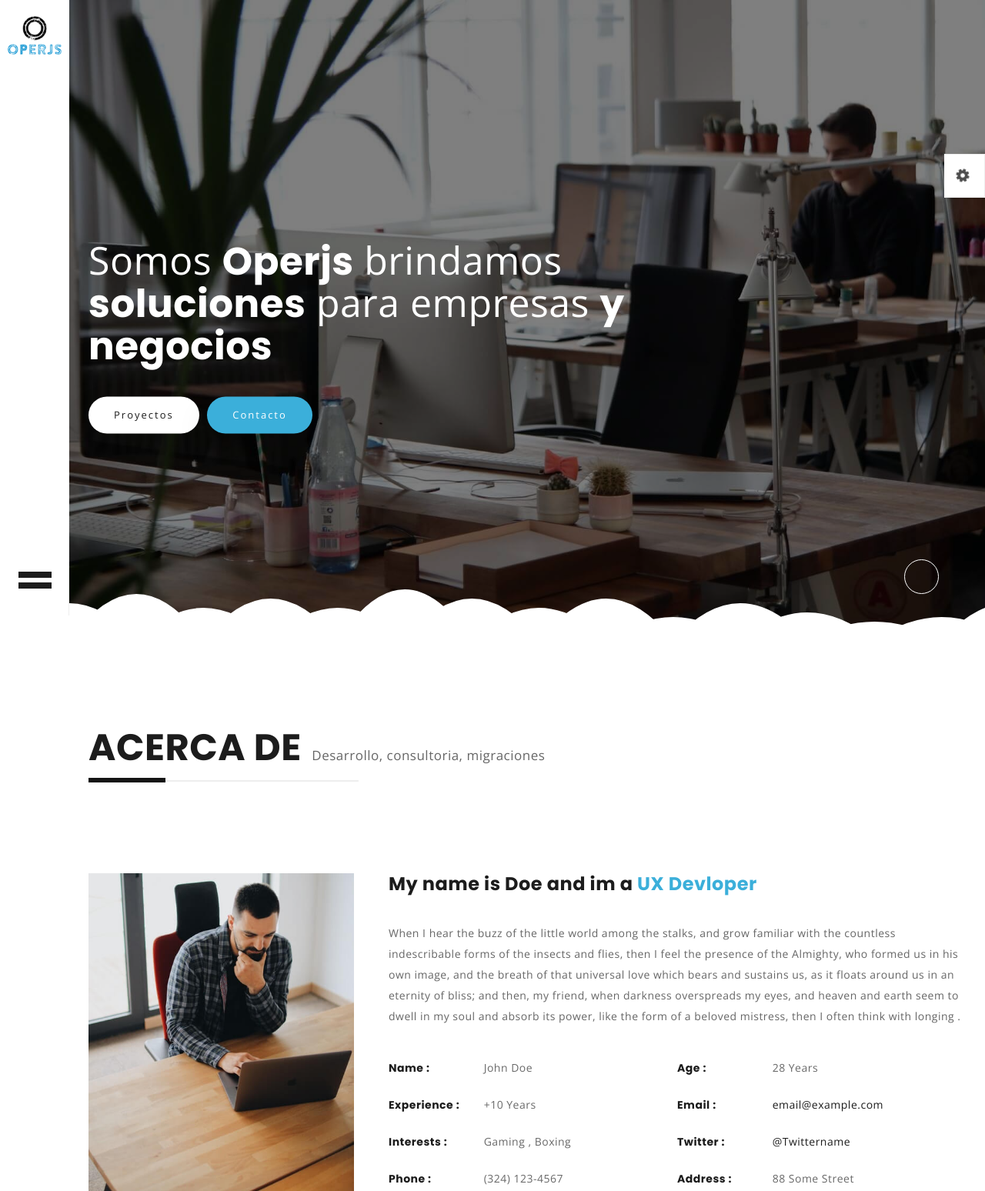
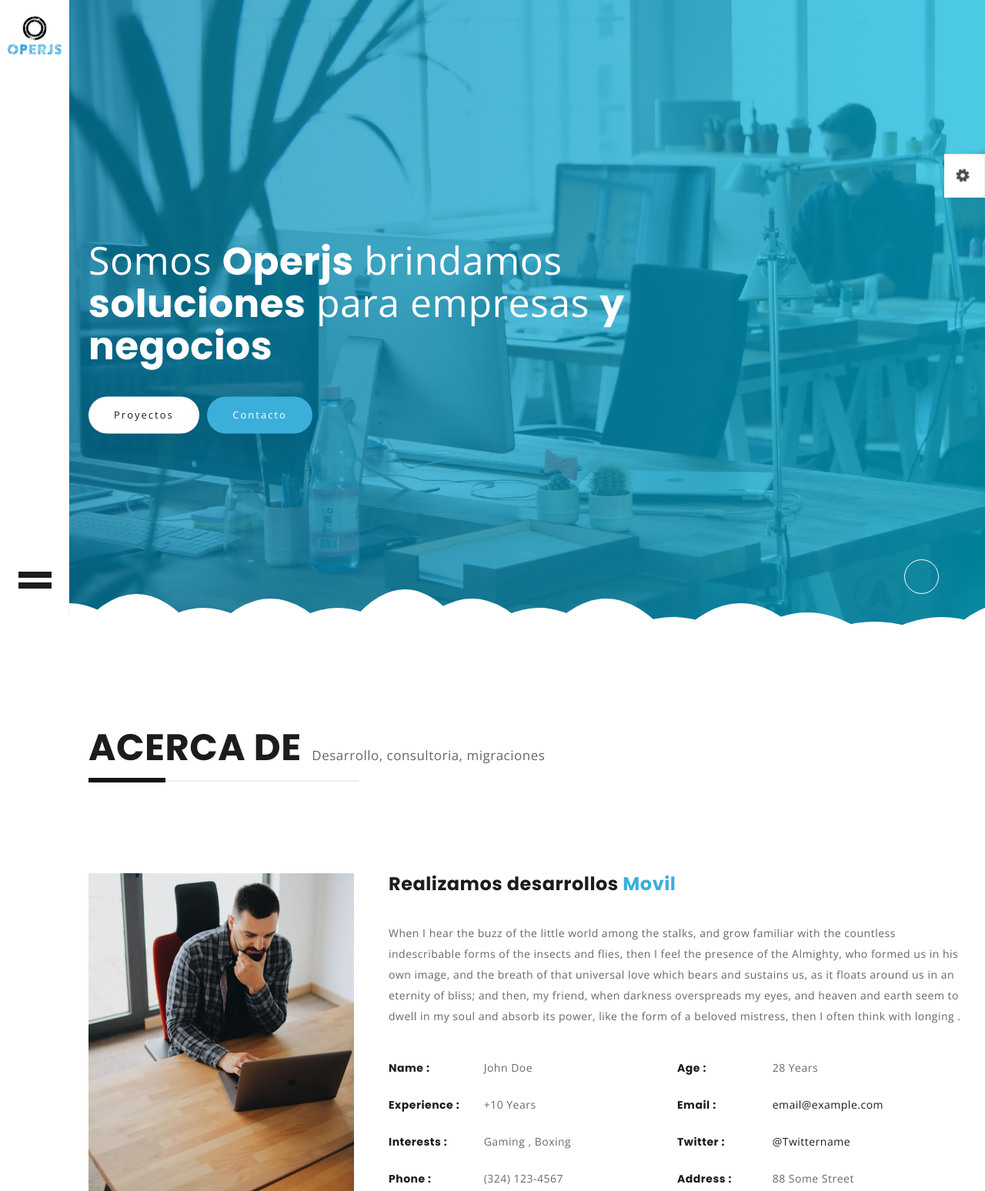
Before and after one commit to josesalvini/web_operjs, a PHP site: page / in a window 1280 px wide. Shown: the top 1548 px of the page at 77% size. Run offline with PHP 8.4, Linux system fonts and the light colour scheme.

Commit message:
Update color

```diff
--- a/css/style.css
+++ b/css/style.css
@@ -616,7 +616,7 @@ img {
   left: 0;
   height: 100%;
   width: 100%;
-  background: rgba(0,0,0,.5);
+  background: linear-gradient(to right, rgba(0, 131, 176, 0.7), rgba(0, 180, 219, 0.7));
 }
 .s-header .cloud-over:after {
   content: '';
--- a/index.html
+++ b/index.html
@@ -140,11 +140,9 @@
 					<div class="about-img col-lg-4 col-md-5">
 						<img src="./img/about.jpg" style="width: 100%" alt="Acerca de">
 					</div>
-					<!-- END ABOUT PUCTURE -->
-
 					<!-- START ABOUT PUCTURE -->
 					<div class="about-ct col-lg-8 col-md-7">
-						<h3>My name is Doe and im a <span>Web Designer</span></h3>
+						<h3>Realizamos desarrollos <span>Web</span></h3>
 						<p>When I hear the buzz of the little world among the stalks, and grow familiar with the
 							countless indescribable forms of the insects and flies, then I feel the presence of the
 							Almighty, who formed us in his own image, and the breath of that universal love which bears
--- a/js/main.js
+++ b/js/main.js
@@ -52,7 +52,7 @@ $(document).ready(function () {
     });
     // Typed JS TRIGGER
     $(".about .about-ct h3 span").typed({
-        strings: ["Web designer", "UX Devloper"],
+        strings: ["Web", "Movil", "Docker"],
         loop: true,
         startDelay: 1e3,
         backDelay: 3e3
```
